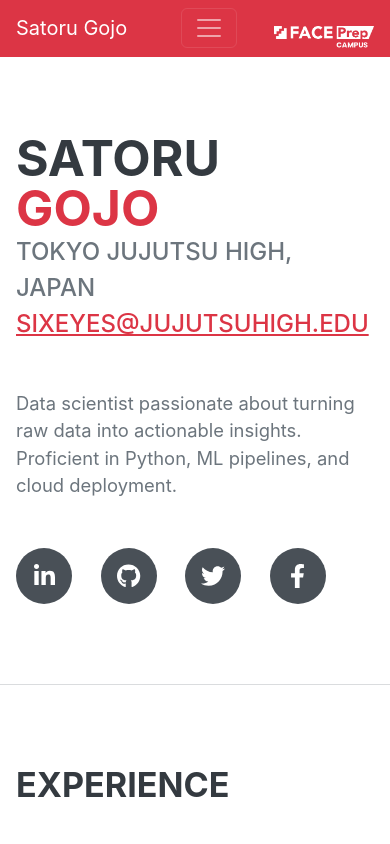
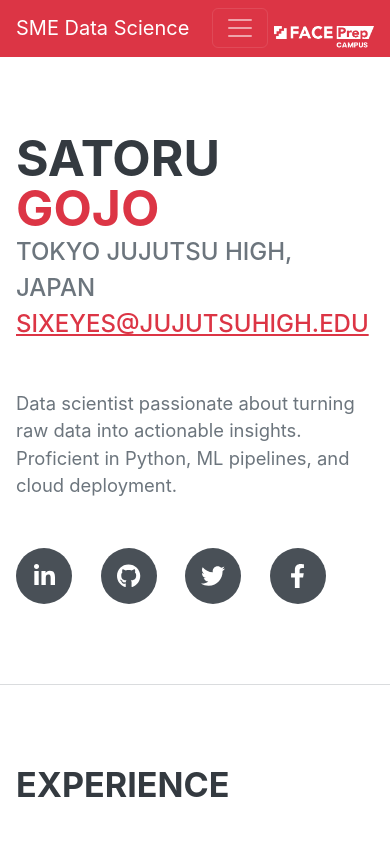
Before and after one commit to smedskaustav/smedskaustav.github.io, a plain HTML site: page index.html in a window 390 px wide. Shown: the top 844 px of the page. Drawn offline with nearby package versions, Linux system fonts and the light colour scheme; a web font is replaced by a local one.

Commit message:
Update index.html

```diff
--- a/index.html
+++ b/index.html
@@ -48,7 +48,7 @@
         <nav class="navbar navbar-expand-lg navbar-dark bg-primary fixed-top" id="sideNav">
             <!-- Monochrome Brand Logo in Navbar -->
             <a class="navbar-brand js-scroll-trigger" href="#page-top">
-                <span class="d-block d-lg-none">Satoru Gojo</span>
+                <span class="d-block d-lg-none">SME Data Science</span>
                 <span class="d-none d-lg-block">
                     <span class="d-none d-lg-block"><img class="img-fluid img-profile rounded-circle mx-auto mb-2" src="assets/img/profile.jpg" alt="..." /></span>
 
```
